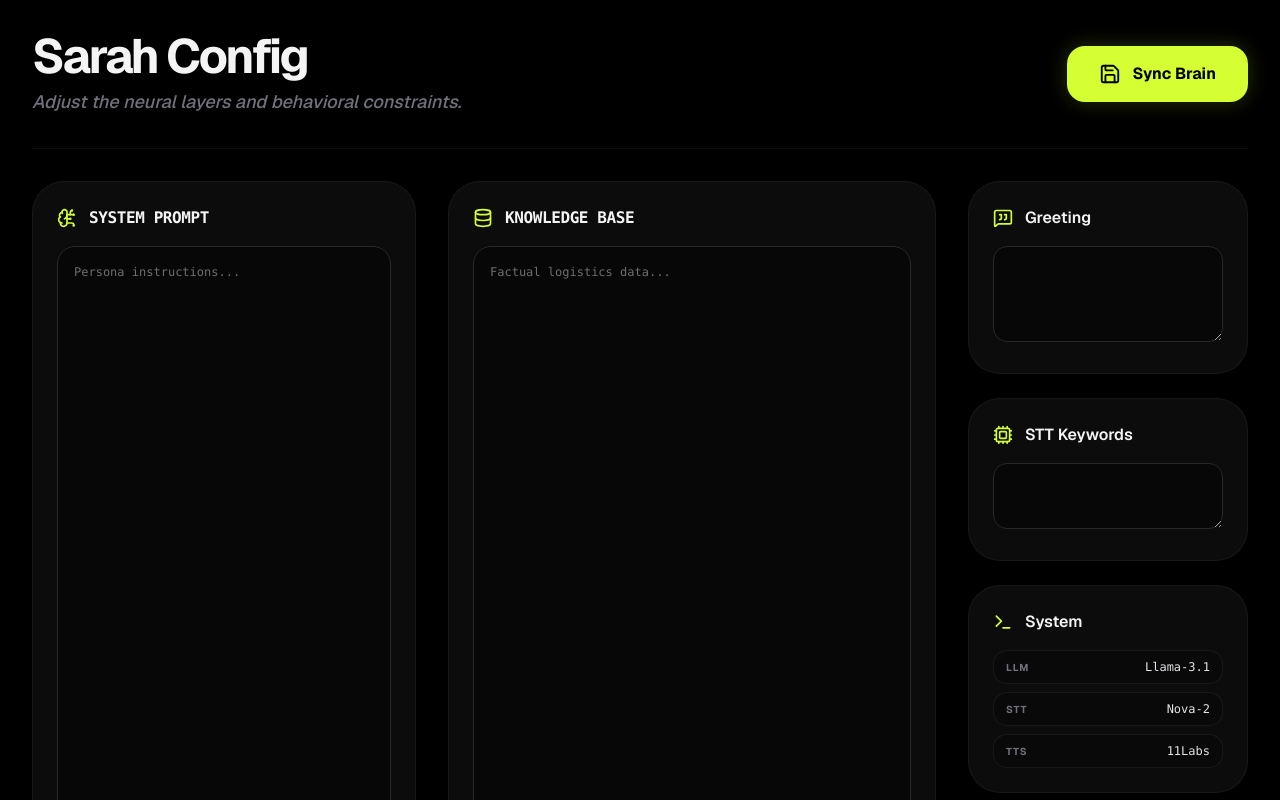
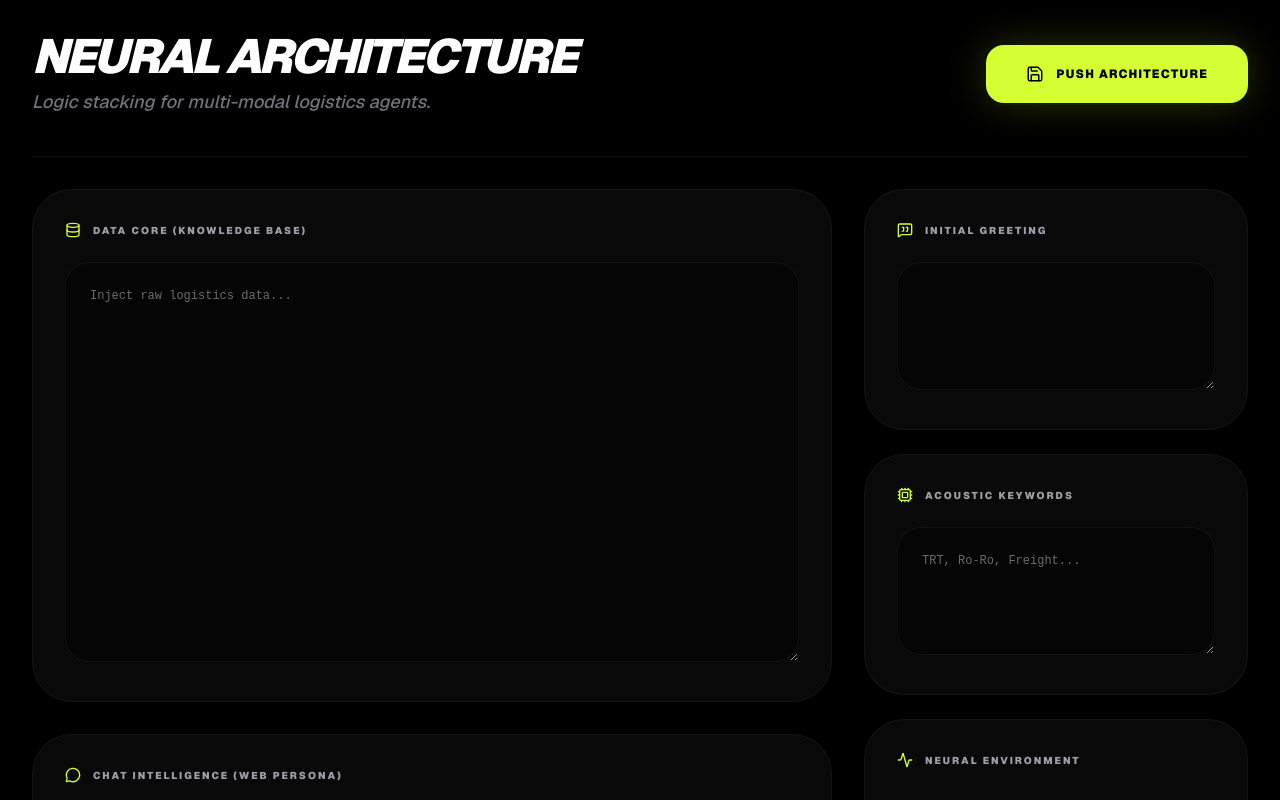
Before and after one commit to kenzy51/ai-dashboard, a Next.js app: page /config in a window 1280 px wide. Built offline with nearby package versions, Linux system fonts and the light colour scheme; no server answers.

Commit message:
added fixes

```diff
--- a/app/config/page.tsx
+++ b/app/config/page.tsx
@@ -6,42 +6,35 @@ import {
   RefreshCw,
   Database,
   Terminal,
-  Shield,
   Cpu,
   MessageSquareQuote,
-  BrainCircuit,
+  Mic,
+  MessageCircle,
+  Activity,
 } from "lucide-react";
 import { toast } from "sonner";
 
 export default function BotConfigPage() {
   const [knowledge, setKnowledge] = useState("");
-  const [prompt, setPrompt] = useState("");
+  const [chatPrompt, setChatPrompt] = useState("");
+  const [voicePrompt, setVoicePrompt] = useState("");
   const [keywords, setKeywords] = useState("");
   const [greeting, setGreeting] = useState("");
   const [isSaving, setIsSaving] = useState(false);
-  const [isLoading, setIsLoading] = useState(true);
 
   useEffect(() => {
     const loadBotConfig = async () => {
-      setIsLoading(true);
       try {
         const res = await fetch(`${process.env.NEXT_PUBLIC_SERVER_URL}/leads/config`);
         if (res.ok) {
           const data = await res.json();
           setKnowledge(data.knowledge || "");
-          setPrompt(data.prompt || "");
+          setChatPrompt(data.chatPrompt || "");
+          setVoicePrompt(data.prompt || "");
           setGreeting(data.greeting || "");
-          if (Array.isArray(data.keywords)) {
-            setKeywords(data.keywords.join(", "));
-          } else {
-            setKeywords(data.keywords || "");
-          }
+          setKeywords(Array.isArray(data.keywords) ? data.keywords.join(", ") : data.keywords || "");
         }
-      } catch (err) {
-        console.error("Failed to sync:", err);
-      } finally {
-        setIsLoading(false);
-      }
+      } catch (err) { console.error("Sync failed:", err); }
     };
     loadBotConfig();
   }, []);
@@ -51,125 +44,166 @@ export default function BotConfigPage() {
     const promise = fetch(`${process.env.NEXT_PUBLIC_SERVER_URL}/leads/update-config`, {
       method: "POST",
       headers: { "Content-Type": "application/json" },
-      body: JSON.stringify({ knowledge, prompt, keywords, greeting }),
+      body: JSON.stringify({ knowledge, chatPrompt, voicePrompt, keywords, greeting }),
     });
 
     toast.promise(promise, {
-      loading: "Synchronizing Sarah's brain...",
-      success: "Bot architecture synchronized!",
-      error: (err) => `Sync failed: ${err.message}`,
+      loading: "Updating Neural Weights...",
+      success: "Sarah Re-Calibrated.",
+      error: "Sync Failed.",
     });
 
-    try {
-      const response = await promise;
-      if (!response.ok) throw new Error("Sync failed");
-    } catch (error: any) {
-      console.error(error);
-    } finally {
-      setIsSaving(false);
-    }
+    try { await promise; } catch (error: any) { console.error(error); } finally { setIsSaving(false); }
   };
 
-  // if (isLoading) return <div className="p-8 text-[#d4ff33] animate-pulse font-mono uppercase">Initializing Architecture...</div>;
+  return (
+    <div className="p-8 max-w-[auto] space-y-8 animate-in fade-in duration-700">
 
-  return (
-    <div className="p-8 max-w-[auto]  space-y-8 animate-in fade-in duration-500">
-      {/* Header */}
-      <div className="flex justify-between items-center border-b border-white/5 pb-8">
+      {/* --- REFINED HEADER --- */}
+      <div className="flex justify-between items-center border-b border-white/5 pb-10">
         <div>
-          <h1 className="text-5xl font-bold text-zinc-100 tracking-tighter">Sarah Config</h1>
-          <p className="text-zinc-500 mt-2 text-lg font-medium italic">Adjust the neural layers and behavioral constraints.</p>
+          <h1 className="text-5xl font-black text-white tracking-tighter uppercase italic">Neural Architecture</h1>
+          <p className="text-zinc-500 mt-2 text-lg font-medium italic">Logic stacking for multi-modal logistics agents.</p>
         </div>
+
         <button
           onClick={handleUpdate}
           disabled={isSaving}
-          className="bg-[#d4ff33] text-black px-8 py-4 rounded-2xl font-bold flex items-center gap-3 hover:scale-105 active:scale-95 transition-all disabled:opacity-50 shadow-[0_0_20px_rgba(212,255,51,0.2)]"
+          className="bg-[#d4ff33] text-black px-10 py-5 rounded-2xl font-black uppercase text-xs tracking-widest flex items-center gap-3 hover:brightness-110 active:scale-95 transition-all shadow-[0_0_40px_rgba(212,255,51,0.2)]"
         >
-          {isSaving ? <RefreshCw className="animate-spin h-5 w-5" /> : <Save size={22} />}
-          {isSaving ? "Syncing..." : "Sync Brain"}
+          {isSaving ? <RefreshCw className="animate-spin" size={18} /> : <Save size={18} />}
+          {isSaving ? "Syncing" : "Push Architecture"}
         </button>
       </div>
 
-      <div className="grid grid-cols-1 xl:grid-cols-12 gap-8">
-        {/* Behavioral Layer (Prompt) */}
-        <div className="xl:col-span-4 space-y-4">
-          <div className="bg-zinc-900/50 border border-white/5 rounded-[32px] p-6 backdrop-blur-md">
-            <div className="flex items-center gap-3 mb-4 text-zinc-100">
-              <BrainCircuit className="text-[#d4ff33]" size={20} />
-              <h3 className="font-mono font-bold uppercase tracking-tight">System Prompt</h3>
+      <div className="grid grid-cols-1 lg:grid-cols-12 gap-8">
+
+        {/* LEFT COLUMN: PRIMARY LOGIC (8 COLS) */}
+        <div className="lg:col-span-8 space-y-8">
+
+          <ConfigCard icon={<Database size={16}/>} title="Data Core (Knowledge Base)">
+            <textarea
+              className="config-textarea h-[400px]"
+              value={knowledge}
+              onChange={(e) => setKnowledge(e.target.value)}
+              placeholder="Inject raw logistics data..."
+            />
+          </ConfigCard>
+
+          <ConfigCard icon={<MessageCircle size={16}/>} title="Chat Intelligence (Web Persona)">
+            <textarea
+              className="config-textarea h-[400px]"
+              value={chatPrompt}
+              onChange={(e) => setChatPrompt(e.target.value)}
+              placeholder="Visual cues, lead capture logic..."
+            />
+          </ConfigCard>
+
+          <ConfigCard icon={<Mic size={16}/>} title="Voice Intelligence (Acoustic Persona)">
+            <textarea
+              className="config-textarea h-[400px]"
+              value={voicePrompt}
+              onChange={(e) => setVoicePrompt(e.target.value)}
+              placeholder="Speech patterns and brevity..."
+            />
+          </ConfigCard>
+        </div>
+
+        {/* RIGHT COLUMN: CONSTRAINTS & STATUS (4 COLS) */}
+        <div className="lg:col-span-4 space-y-6">
+
+          <ConfigCard icon={<MessageSquareQuote size={16}/>} title="Initial Greeting">
+            <textarea
+              value={greeting}
+              onChange={(e) => setGreeting(e.target.value)}
+              className="config-textarea h-32"
+            />
+          </ConfigCard>
+
+          <ConfigCard icon={<Cpu size={16}/>} title="Acoustic Keywords">
+            <textarea
+              value={keywords}
+              onChange={(e) => setKeywords(e.target.value)}
+              className="config-textarea h-32"
+              placeholder="TRT, Ro-Ro, Freight..."
+            />
+          </ConfigCard>
+
+          <ConfigCard icon={<Activity size={16}/>} title="Neural Environment">
+            <div className="space-y-3 pt-2">
+              <StatusItem label="LLM ENGINE" value="GPT-4o / Llama-3" />
+              <StatusItem label="VOICE ENGINE" value="11Labs Pro" />
+              <StatusItem label="EAR" value="Deepgram Nova-2" />
+              <StatusItem label="SECURITY" value="AES-256 Encrypted" />
+
+              <div className="mt-6 p-6 bg-white/[0.02] rounded-3xl border border-white/5">
+                <div className="flex justify-between items-center mb-4">
+                  <span className="text-[10px] text-zinc-500 uppercase font-black tracking-[0.2em]">Live Sync Latency</span>
+                  <span className="text-xs text-[#d4ff33] font-mono">28ms</span>
+                </div>
+                <div className="flex gap-1 h-8 items-end">
+                  {[...Array(20)].map((_, i) => (
+                    <div
+                      key={i}
+                      className="flex-1 bg-[#d4ff33] rounded-full opacity-20 animate-pulse"
+                      style={{ height: `${Math.random() * 100}%`, animationDelay: `${i * 0.1}s` }}
+                    />
+                  ))}
+                </div>
+              </div>
             </div>
-            <textarea
-              className="w-full h-[600px] bg-black/40 border border-zinc-800 rounded-2xl p-4 text-zinc-300 font-mono text-xs leading-relaxed focus:outline-none focus:border-[#d4ff33]/50"
-              placeholder="Persona instructions..."
-              value={prompt}
-              onChange={(e) => setPrompt(e.target.value)}
-            />
+          </ConfigCard>
+
+          <div className="p-6 bg-zinc-900/20 border border-white/5 rounded-[32px] text-center">
+             <Terminal size={20} className="mx-auto text-zinc-700 mb-2" />
+             <p className="text-[9px] text-zinc-600 font-black uppercase tracking-[0.4em]">Fusion AI v4.2.0-Stable</p>
           </div>
         </div>
 
-        <div className="xl:col-span-5 space-y-4">
-          <div className="bg-zinc-900/50 border border-white/5 rounded-[32px] p-6 backdrop-blur-md">
-            <div className="flex items-center gap-3 mb-4 text-zinc-100">
-              <Database className="text-[#d4ff33]" size={20} />
-              <h3 className="font-mono font-bold uppercase tracking-tight">Knowledge Base</h3>
-            </div>
-            <textarea
-              className="w-full h-[600px] bg-black/40 border border-zinc-800 rounded-2xl p-4 text-zinc-300 font-mono text-xs leading-relaxed focus:outline-none focus:border-[#d4ff33]/50"
-              placeholder="Factual logistics data..."
-              value={knowledge}
-              onChange={(e) => setKnowledge(e.target.value)}
-            />
-          </div>
-        </div>
+      </div>
 
-        {/* Configuration Layer (Sidebar) */}
-        <div className="xl:col-span-3 space-y-6">
-          <div className="bg-zinc-900/50 border border-white/5 rounded-[32px] p-6">
-            <div className="flex items-center gap-3 mb-4 text-zinc-100">
-              <MessageSquareQuote className="text-[#d4ff33]" size={20} />
-              <h3 className="font-semibold">Greeting</h3>
-            </div>
-            <textarea
-              value={greeting}
-              onChange={(e) => setGreeting(e.target.value)}
-              className="w-full h-24 bg-black/40 border border-zinc-800 rounded-xl p-3 text-zinc-300 text-sm focus:border-[#d4ff33]/50 outline-none"
-            />
-          </div>
+      <style jsx>{`
+        .config-textarea {
+          width: 100%;
+          background: rgba(0, 0, 0, 0.4);
+          border: 1px solid rgba(255, 255, 255, 0.05);
+          border-radius: 24px;
+          padding: 1.5rem;
+          color: #d1d1d6;
+          font-family: 'JetBrains Mono', monospace;
+          font-size: 12px;
+          line-height: 1.6;
+          outline: none;
+          resize: vertical;
+          transition: all 0.3s ease;
+        }
+        .config-textarea:focus {
+          border-color: rgba(212, 255, 51, 0.3);
+          background: rgba(0, 0, 0, 0.6);
+          box-shadow: 0 0 20px rgba(212, 255, 51, 0.05);
+        }
+      `}</style>
+    </div>
+  );
+}
 
-          <div className="bg-zinc-900/50 border border-white/5 rounded-[32px] p-6">
-            <div className="flex items-center gap-3 mb-4 text-zinc-100">
-              <Cpu className="text-[#d4ff33]" size={20} />
-              <h3 className="font-semibold">STT Keywords</h3>
-            </div>
-            <textarea
-              value={keywords}
-              onChange={(e) => setKeywords(e.target.value)}
-              className="w-full bg-black/40 border border-zinc-800 rounded-xl p-3 text-zinc-300 text-sm focus:border-[#d4ff33]/50 outline-none"
-            />
-          </div>
-
-          <div className="bg-zinc-900/50 border border-white/5 rounded-[32px] p-6">
-            <div className="flex items-center gap-3 mb-4 text-zinc-100">
-              <Terminal className="text-[#d4ff33]" size={20} />
-              <h3 className="font-semibold">System</h3>
-            </div>
-            <div className="space-y-2">
-              <StatusItem label="LLM" value="Llama-3.1" />
-              <StatusItem label="STT" value="Nova-2" />
-              <StatusItem label="TTS" value="11Labs" />
-            </div>
-          </div>
-        </div>
+function ConfigCard({ icon, title, children }: any) {
+  return (
+    <div className="bg-zinc-900/40 border border-white/5 rounded-[40px] p-8 backdrop-blur-xl hover:border-white/10 transition-all duration-500">
+      <div className="flex items-center gap-3 mb-6 text-zinc-400">
+        <span className="text-[#d4ff33]">{icon}</span>
+        <h3 className="font-black uppercase tracking-[0.2em] text-[10px]">{title}</h3>
       </div>
+      {children}
     </div>
   );
 }
 
 function StatusItem({ label, value }: { label: string; value: string }) {
   return (
-    <div className="flex justify-between items-center bg-black/20 p-2 px-3 rounded-xl border border-zinc-800/50">
-      <span className="text-[10px] text-zinc-500 uppercase font-bold tracking-widest">{label}</span>
-      <span className="text-xs text-zinc-200 font-mono">{value}</span>
+    <div className="flex justify-between items-center py-3 border-b border-white/[0.03]">
+      <span className="text-[9px] text-zinc-600 uppercase font-black tracking-widest">{label}</span>
+      <span className="text-[11px] text-zinc-300 font-mono font-bold tracking-tight">{value}</span>
     </div>
   );
 }
```
Also changed, not shown: components/chat/FusionChatWidget.tsx (+86 -106 lines).
